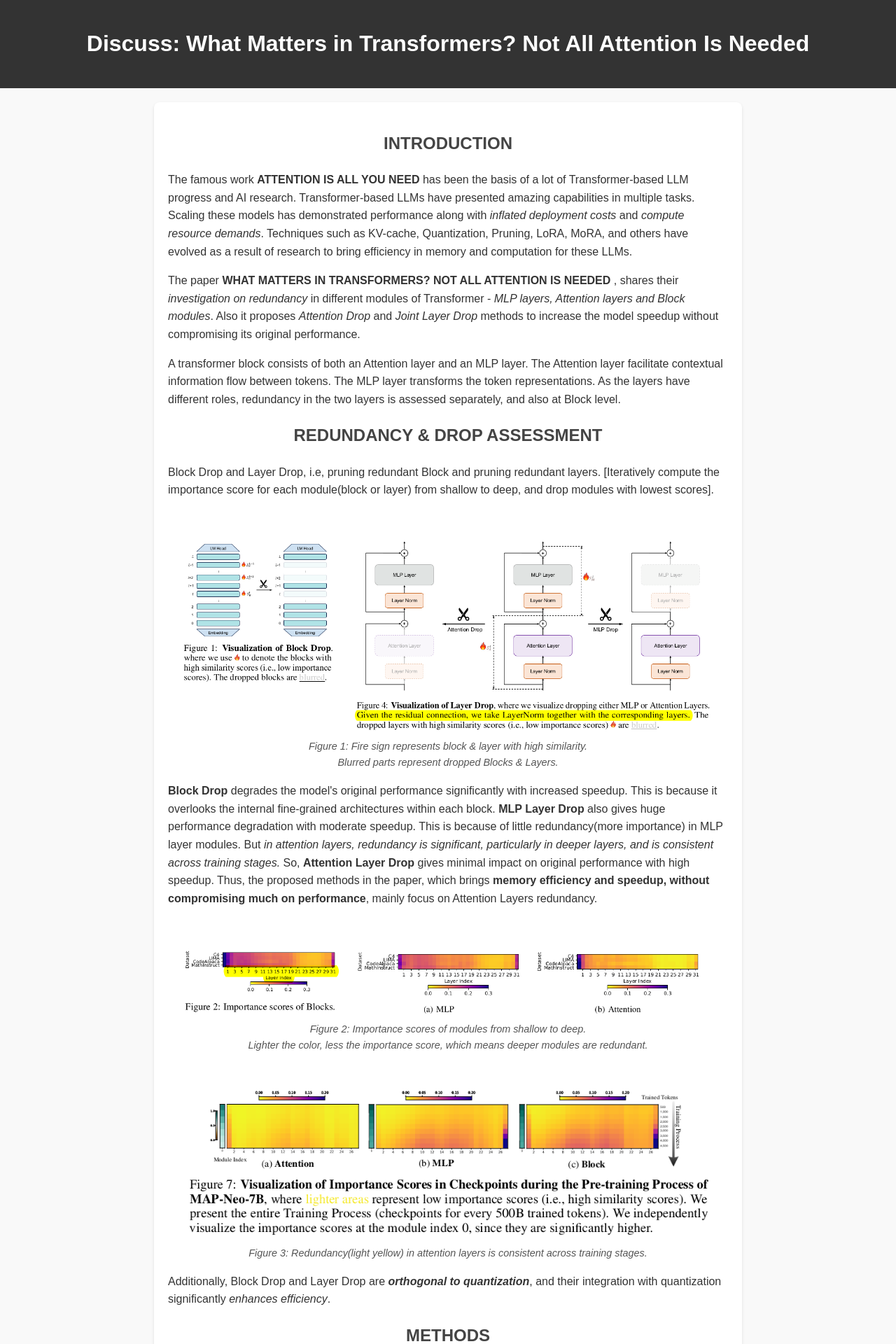
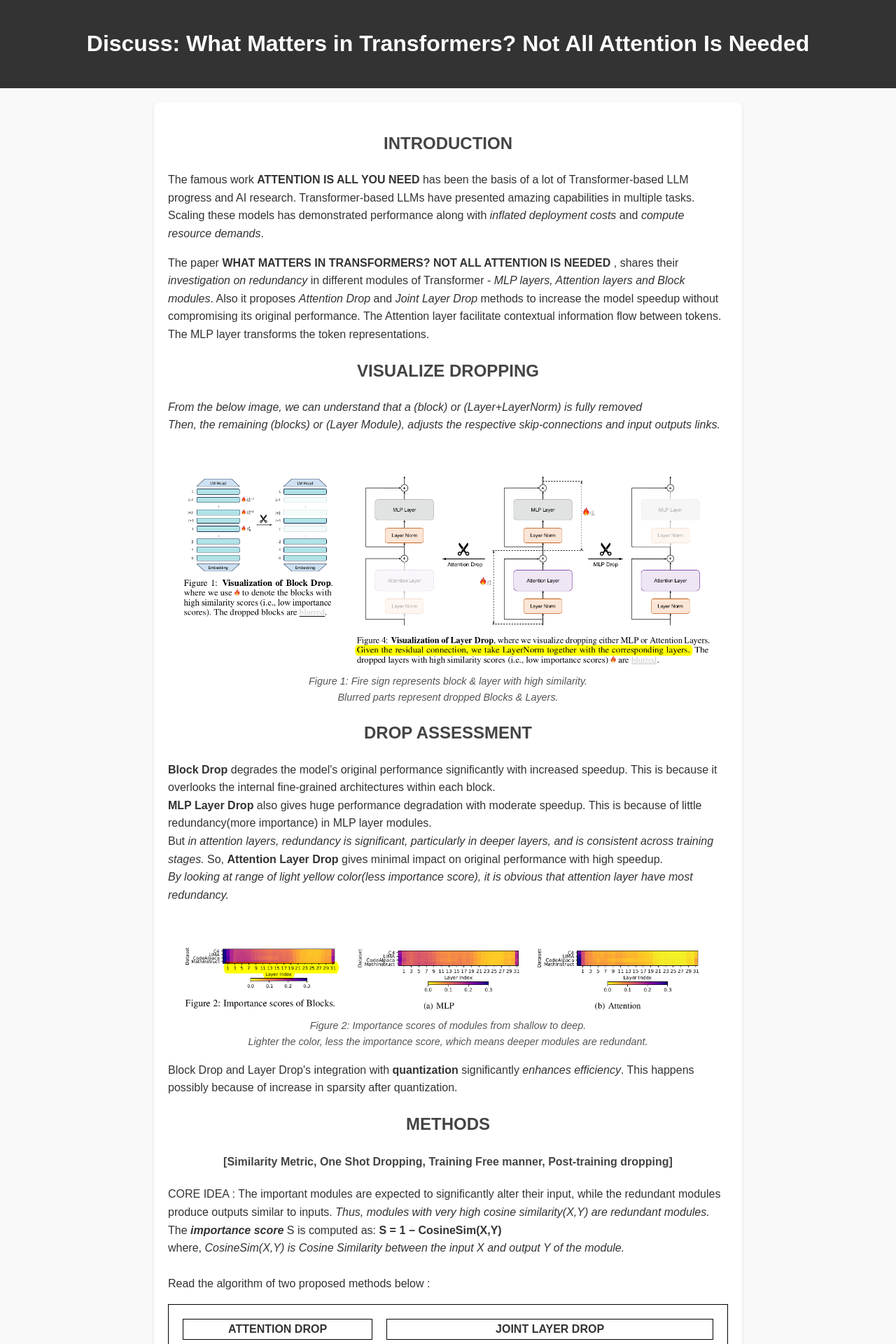
Before and after one commit to akashgoyal/aiml, a Jekyll site: the page blog/post1.html, which Jekyll copies as it is, in a window 1280 px wide. Shown: the top 1920 px of the page at 70% size. Built offline with Jekyll 4.4.1, drawn with Linux system fonts in a browser that asks for light colours; some of the changed text lies outside the part shown.

Commit message:
blog1 fix

```diff
--- a/blog/blog-css/post1_css.css
+++ b/blog/blog-css/post1_css.css
@@ -20,7 +20,7 @@ main {
     border-radius: 8px;
     box-shadow: 0 2px 4px rgba(0, 0, 0, 0.1);
 }
-h1, h2, h3 {
+h1, h2, h3,h4 {
     color: #444;
     text-align: center;
 }
--- a/blog/post1.html
+++ b/blog/post1.html
@@ -14,19 +14,18 @@
         <section>
             <h2>Introduction</h2>
             <p>
-                The famous work <strong>ATTENTION IS ALL YOU NEED</strong> has been the basis of a lot of Transformer-based LLM progress and AI research. Transformer-based LLMs have presented amazing capabilities in multiple tasks. Scaling these models has demonstrated performance along with <i>inflated deployment costs</i> and <i>compute resource demands</i>. Techniques such as KV-cache, Quantization, Pruning, LoRA, MoRA, and others have evolved as a result of research to bring efficiency in memory and computation for these LLMs.
+                The famous work <strong>ATTENTION IS ALL YOU NEED</strong> has been the basis of a lot of Transformer-based LLM progress and AI research. Transformer-based LLMs have presented amazing capabilities in multiple tasks. Scaling these models has demonstrated performance along with <i>inflated deployment costs</i> and <i>compute resource demands</i>.
             </p>
             <p>
                 The paper <strong>WHAT MATTERS IN TRANSFORMERS? NOT ALL ATTENTION IS NEEDED</strong> , shares their <i>investigation on redundancy</i> in different modules of Transformer - <i>MLP layers, Attention layers and Block modules</i>. Also it proposes <i>Attention Drop</i> and <i>Joint Layer Drop</i> methods to increase the model speedup without compromising its original performance.
-            </p>
-            <p>
-                A transformer block consists of both an Attention layer and an MLP layer. The Attention layer facilitate contextual information flow between tokens. The MLP layer transforms the token representations. As the layers have different roles, redundancy in the two layers is assessed separately, and also at Block level.
+                The Attention layer facilitate contextual information flow between tokens. The MLP layer transforms the token representations.
             </p>
         </section>
         <section>
-            <h2>Redundancy & Drop Assessment</h2>
+            <h2>Visualize Dropping</h2>
             <p>
-                Block Drop and Layer Drop, i.e, pruning redundant Block and pruning redundant layers. [Iteratively compute the importance score for each module(block or layer) from shallow to deep, and drop modules with lowest scores].
+                <i>From the below image, we can understand that a (block) or (Layer+LayerNorm) is fully removed</i><br>
+                <i>Then, the remaining (blocks) or (Layer Module), adjusts the respective skip-connections and input outputs links.</i>
             </p>
             <table style="width: 100%; border-spacing: 20px; text-align: center;">
                 <tr>
@@ -47,12 +46,16 @@
                 <i>Figure 1: Fire sign represents block & layer with high similarity.</i> <br>
                 <i>Blurred parts represent dropped Blocks & Layers.</i>
             </span>
+        </section>
+        <section>
+            <h2>Drop Assessment</h2>
             <p>
-                <strong>Block Drop</strong> degrades the model's original performance significantly with increased speedup. This is because it overlooks the internal fine-grained architectures within each block.
-                <strong>MLP Layer Drop</strong> also gives huge performance degradation with moderate speedup. This is because of little redundancy(more importance) in MLP layer modules.
+                <strong>Block Drop</strong> degrades the model's original performance significantly with increased speedup. This is because it overlooks the internal fine-grained architectures within each block.<br>
+                <strong>MLP Layer Drop</strong> also gives huge performance degradation with moderate speedup. This is because of little redundancy(more importance) in MLP layer modules. <br>
                 But <i>in attention layers, redundancy is significant, particularly in deeper layers, and is consistent across training stages.</i>
-                So, <strong>Attention Layer Drop</strong> gives minimal impact on original performance with high speedup.
-                Thus, the proposed methods in the paper, which brings <strong>memory efficiency and speedup, without compromising much on performance</strong>, mainly focus on Attention Layers redundancy.
+                So, <strong>Attention Layer Drop</strong> gives minimal impact on original performance with high speedup. <br>
+                <!--Thus, the proposed methods in the paper, which brings <strong>memory efficiency and speedup, without compromising much on performance</strong>, mainly focus on Attention Layers redundancy.-->
+                <i>By looking at range of light yellow color(less importance score), it is obvious that attention layer have most redundancy.</i>
             </p>
             <table style="width: 100%; border-spacing: 20px; text-align: center;">
                 <tr>
@@ -73,48 +76,52 @@
                 <i>Figure 2: Importance scores of modules from shallow to deep.</i> <br>
                 <i>Lighter the color, less the importance score, which means deeper modules are redundant.</i>
             </span>
-            <table style="width: 100%; border-spacing: 20px; text-align: center;">
-                <tr>
-                    <td style="vertical-align: top;">
-                        <figure>
-                            <img src="./images/post1/fig3.png" alt="Visualization of Importance Scores" style="max-width: 100%; border-radius: 8px;">
-                        </figure>
-                    </td>
-                </tr>
-            </table>
-            <span class="fig-caption">
-                <i>Figure 3: Redundancy(light yellow) in attention layers is consistent across training stages.</i>
-            </span>
             <p>
-                Additionally, Block Drop and Layer Drop are <strong><i>orthogonal to quantization</i></strong>, and their integration with quantization significantly <i>enhances efficiency</i>.
+                Block Drop and Layer Drop's integration with <strong>quantization</strong> significantly <i>enhances efficiency</i>.
+                This happens possibly because of increase in sparsity after quantization.
             </p>
         </section>
         <section>
             <h2>Methods</h2>
-            <h3>Attention Drop and Joint Layer Drop</h3>
+            <h4 style="text-align: center;">[Similarity Metric, One Shot Dropping, Training Free manner, Post-training dropping]</h4>
             <p>
-                Both the methods use a <i>Similarity Metric</i> to identify redundancy, and do <i>Structured Pruning</i> i.e, dropping redundant modules.
-                It is actually <i>One Shot Dropping</i> in a <i>Training Free manner</i>.
-                In other words, it is a <i>Post-training dropping</i> without involving retraining.
+                CORE IDEA : The important modules are expected to significantly alter their input, while the redundant modules produce outputs similar to inputs.
+                <i>Thus, modules with very high cosine similarity(X,Y) are redundant modules.</i><br>
+                The <strong><i>importance score</i></strong> S is computed as: <strong> S = 1 − CosineSim(X,Y) </strong> <br>
+                where,
+                <i>CosineSim(X,Y) is Cosine Similarity between the input X and output Y of the module.</i>
+
+                <br><br>Read the algorithm of two proposed methods below :
+
             </p>
-            <p>
-                SIMILARITY METRIC - The important modules are expected to significantly alter their input, while the redundant modules produce outputs similar to inputs.
-                This is the basis of computing redundancy. The <i>Cosine Similarity between the hidden state of input X and hidden state of output Y of the module, is the measure of redundancy.</i>
-                And the <strong><i>importance score</i></strong> S is computed as: <strong>`S = 1 − CosineSim(X,Y)`</strong>
-            </p>
-            <p>
-                <strong>ATTENTION DROP -</strong><br>
+            <table style="width: 100%; border-spacing: 20px; text-align: center; border: 1px solid black; ">
+                <tr>
+                    <td style="border: 1px solid black;"><strong>ATTENTION DROP</strong></td>
+                    <td style="border: 1px solid black;"><strong>JOINT LAYER DROP</strong></td>
+                </tr>
+                <tr>
+                    <td style="vertical-align: top;">
+                            <!--strong>ATTENTION DROP -</strong><br-->
                             1. Calculate importance score for each Attention Layer module.<br>
                             2. Define a pruning or dropping ratio. [0-100%]<br>
                             3. Prune Attention Layers with least importance scores. (according to the Dropping Ratio)
-            </p>
-            <p>
-                <strong>JOINT LAYER DROP -</strong><br>
+                    </td>
+                    <td style="vertical-align: top;">
+                            <!--strong>JOINT LAYER DROP -</strong><br-->
                             1. Calculate the importance scores for both attention layers(SA) and MLP layers(SM) individually. <br>
                             2. Define a pruning or dropping ratio. [0-100%] <br>
                             3. Concatenate the scores into a single array: S = [SA, SM] <br>
                             4. From the combined set of importance scores, drop the layers with the lowest values, regardless of whether they are attention or MLP layers. (according to the pruning ratio)
+
+                    </td>
+                </tr>
+            </table>
+            <p>
+                It is clearly visible from the curves in below image, <strong>Joint Layer Drop consistently achieves better performance than either Attention Drop or MLP Drop alone.</strong> <br>
+                <strong>Explanation</strong> - For same dropping ratio(d %), joint dropping removes least important layers from larger set.
+                and individually dropping layers, may remove a meaningful layer(because of small set of layers) to fulfill the dropping ratio.
             </p>
+
             <table style="width: 100%; border-spacing: 20px; text-align: center;">
                 <tr>
                     <td style="vertical-align: top;">
@@ -127,11 +134,6 @@
             <span class="fig-caption">
                 <i>Figure 4: Joint Layer Drop constantly achieves better performance than others.</i>
             </span>
-            <p>
-                <strong>Joint Layer Drop consistently achieves better performance than either Attention Drop or MLP Drop alone.</strong>
-                It begins by exclusively dropping attention layers, which are typically more redundant than MLP layers. As a result, in the initial stages of pruning, the performance of Joint Layer Drop overlaps with that of Attention Drop. However, as the dropping ratio increases and the more redundant attention layers are pruned, MLP layers start to become the next most redundant components. At this point, Joint Layer Drop begins to remove MLP layers, leading to further reductions in redundant layers without significant performance loss,
-                <i>e.g., after dropping 31 layers (Attention + MLP), Llama-2-13B still retains 90% of the performance on the MMLU task.</i>
-            </p>
 
         </section>
         <section>
```
Also changed, not shown: blog/images/post1/fig4 (copy).png (added), blog/images/post1/fig4.png, blog/images/post1/fig5.png (deleted). Lines whose indentation alone changed are shown as unchanged.
